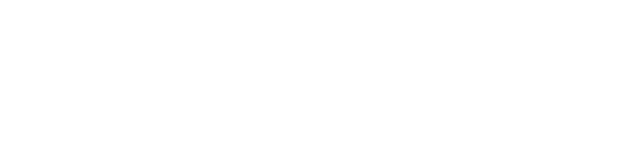
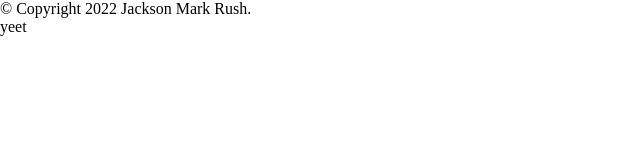
Before and after one commit to Deadbcoziikilledit/Learning-HTML-CSS-JS, a plain HTML site: page index.html in a window 1280 px wide. Shown: the whole page, without its empty margins (0-640 px from the left). Drawn offline with Linux system fonts and the light colour scheme.

```diff
--- a/index.html
+++ b/index.html
@@ -18,3 +18,20 @@
 
     <link rel="stylesheet" href="./assets/css/reset.css">
     <link rel="stylesheet" href="./assets/css/site.css">
+
+</head>
+<body>
+
+<footer class="site-footer">
+
+    <div>
+        <p> © Copyright 2022 Jackson Mark Rush.</p>
+    </div>
+
+    <div>
+        <a class="Site-Link" href="#">yeet</a>
+    </div>
+
+</footer>
+</body>
+</html>
```
